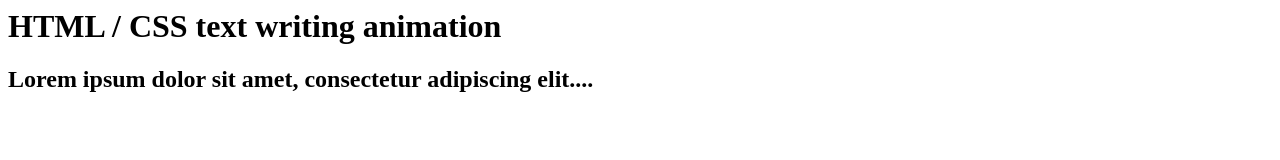
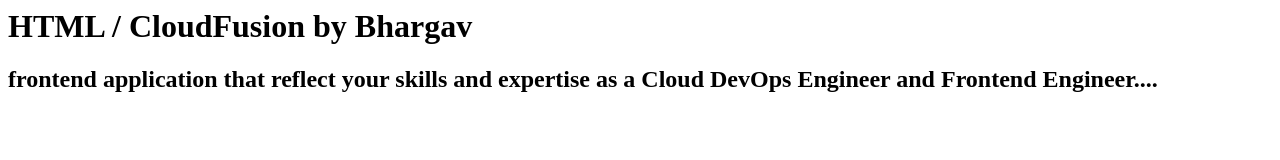
Before and after one commit to Bhargav1488-max/FD-UI-project, a plain HTML site: page index.html in a window 1280 px wide. Drawn offline with Linux system fonts and the light colour scheme.

Commit message:
Update index.html

```diff
--- a/index.html
+++ b/index.html
@@ -1,4 +1,4 @@
-<h1>HTML / CSS text writing animation</h1>
+<h1>HTML / CloudFusion by Bhargav</h1>
 <section>
-<h2>Lorem ipsum dolor sit amet, consectetur adipiscing elit....</h2>
+<h2>frontend application that reflect your skills and expertise as a Cloud DevOps Engineer and Frontend Engineer....</h2>
 </section>
```
